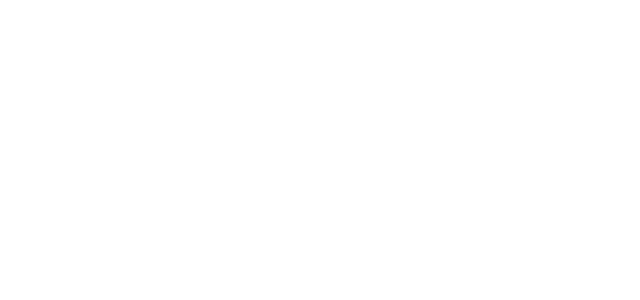
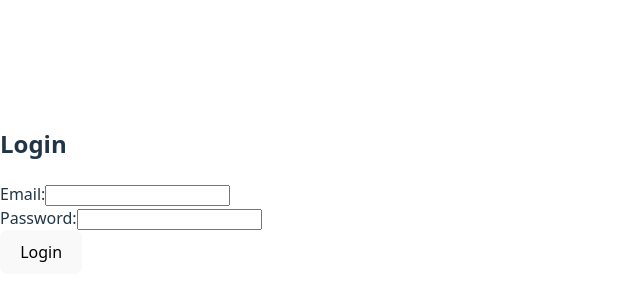
Before and after one commit to groisenberg79/patient-voices, a React (Vite) app in the folder frontend/: page /login in a window 1280 px wide. Before the commit this address had no page. Shown: the part 210-510 px from the top of the page, without its empty margins (0-640 px from the left). Built offline with nearby package versions, Linux system fonts and the light colour scheme.

Commit message:
add simple login page

```diff
--- a/frontend/src/App.jsx
+++ b/frontend/src/App.jsx
@@ -1,12 +1,14 @@
 import { BrowserRouter as Router, Routes, Route } from "react-router-dom";
 import Home from "./pages/Home";
 import DiseasePage from "./pages/DiseasePage";
+import Login from "./pages/Login";
 
 function App() {
   return (
     <Router>
       <Routes>
         <Route path="/" element={<Home />} />
+        <Route path="/login" element={<Login />} />
         <Route path="/disease/:id" element={<DiseasePage />} />
       </Routes>
     </Router>
--- /dev/null
+++ b/frontend/src/pages/Login.jsx
@@ -0,0 +1,50 @@
+import { useState } from "react";
+import { useNavigate } from "react-router-dom";
+import { loginUser } from "../services/userService";
+
+function Login() {
+  const [email, setEmail] = useState("");
+  const [password, setPassword] = useState("");
+  const [error, setError] = useState("");
+  const navigate = useNavigate();
+
+  const handleLogin = async (e) => {
+    e.preventDefault();
+    setError("");
+
+    try {
+      const { token } = await loginUser(email, password);
+      localStorage.setItem("token", token);
+      navigate("/");
+    } catch (err) {
+      console.error(err);
+      setError("Invalid email or password.");
+    }
+  };
+
+  return (
+    <div>
+      <h2>Login</h2>
+      <form onSubmit={handleLogin}>
+        <label>Email:</label>
+        <input
+          type="email"
+          value={email}
+          onChange={(e) => setEmail(e.target.value)}
+        />
+        <br />
+        <label>Password:</label>
+        <input
+          type="password"
+          value={password}
+          onChange={(e) => setPassword(e.target.value)}
+        />
+        <br />
+        <button type="submit">Login</button>
+        {error && <p style={{ color: "red" }}>{error}</p>}
+      </form>
+    </div>
+  );
+}
+
+export default Login;
--- /dev/null
+++ b/frontend/src/services/userService.js
@@ -0,0 +1,9 @@
+import axios from "axios";
+
+export const loginUser = async (email, password) => {
+  const response = await axios.post(
+    `${import.meta.env.VITE_BACKEND_URL}/api/users/login`,
+    { email, password }
+  );
+  return response.data; // contains { token }
+};
```
